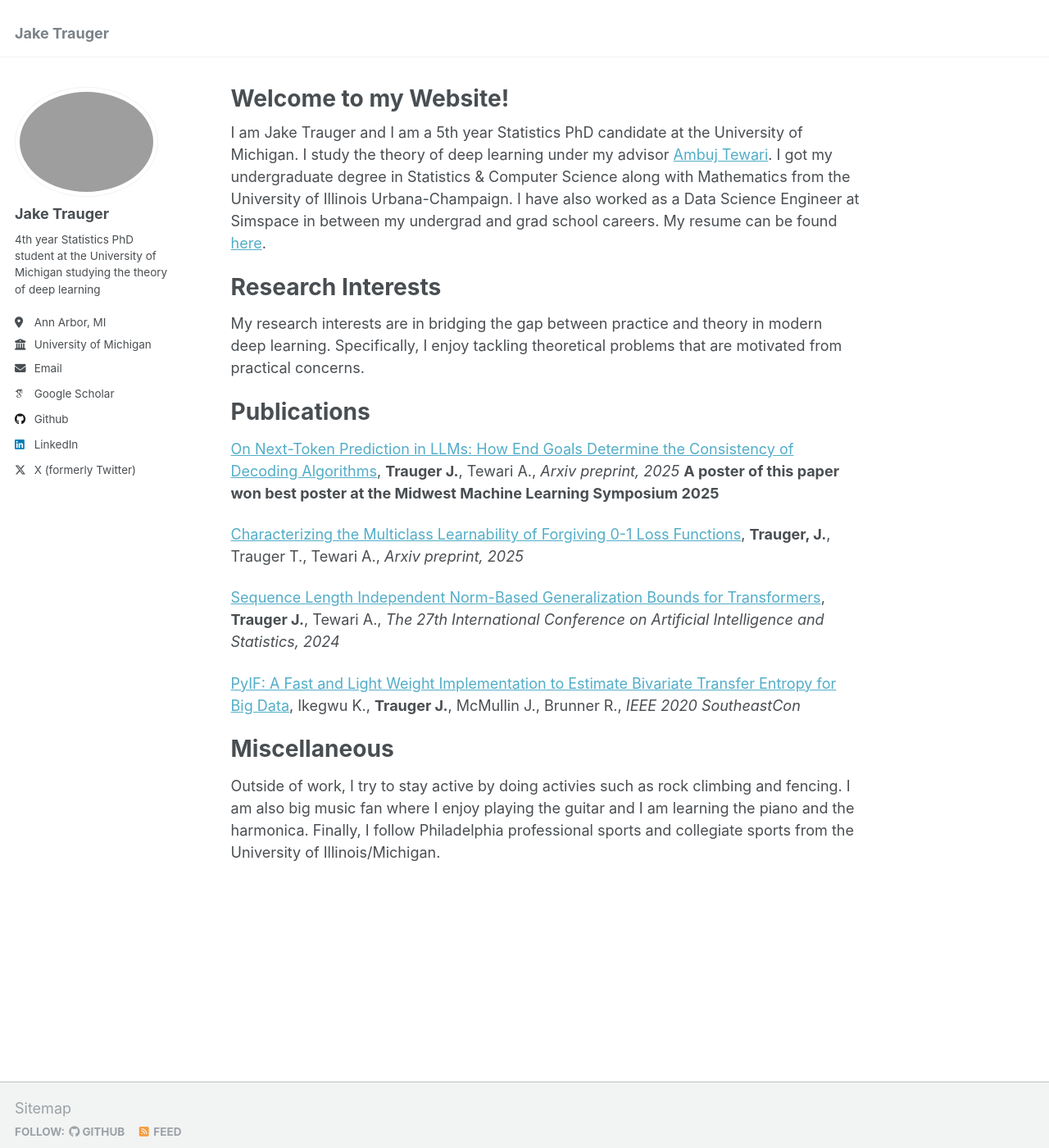
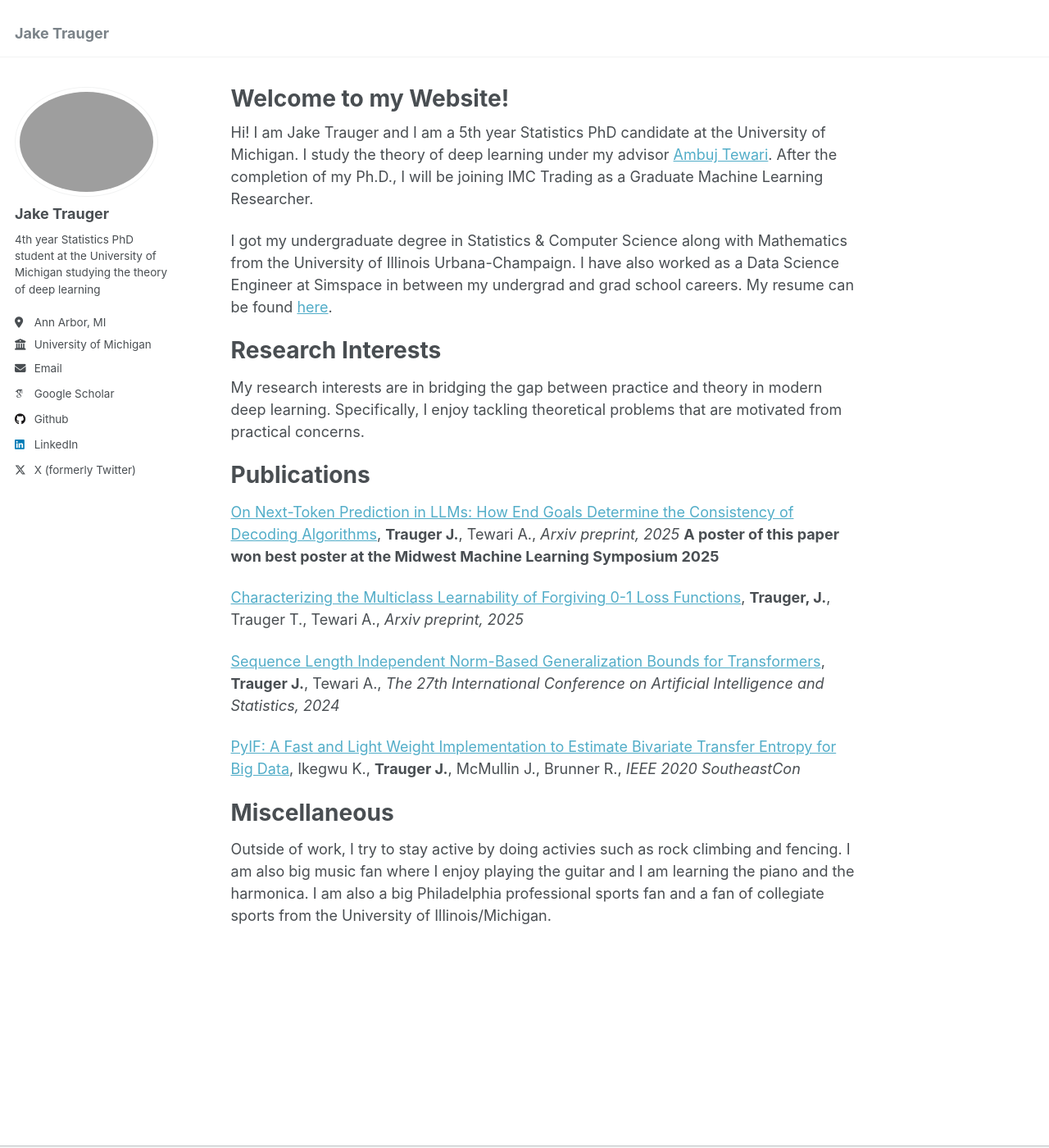
Before and after one commit to traugerjacob/traugerjacob.github.io, a Jekyll site: the page built from _pages/about.md, in a window 1280 px wide and 1400 px high. Shown: the whole window at 82% size. Built offline with Jekyll 4.4.1, drawn with Linux system fonts in a browser that asks for light colours; some web fonts are replaced.

Commit message:
Update about.md

```diff
--- a/_pages/about.md
+++ b/_pages/about.md
@@ -6,7 +6,9 @@ redirect_from:
   - /about/
   - /about.html
 ---
-I am Jake Trauger and I am a 5th year Statistics PhD candidate at the University of Michigan. I study the theory of deep learning under my advisor [Ambuj Tewari](https://www.ambujtewari.com/). I got my undergraduate degree in Statistics & Computer Science along with Mathematics from the University of Illinois Urbana-Champaign. I have also worked as a Data Science Engineer at Simspace in between my undergrad and grad school careers. My resume can be found [here](https://traugerjacob.github.io/files/Resume_Jacob_Trauger.pdf).
+Hi! I am Jake Trauger and I am a 5th year Statistics PhD candidate at the University of Michigan. I study the theory of deep learning under my advisor [Ambuj Tewari](https://www.ambujtewari.com/). After the completion of my Ph.D., I will be joining IMC Trading as a Graduate Machine Learning Researcher.
+
+I got my undergraduate degree in Statistics & Computer Science along with Mathematics from the University of Illinois Urbana-Champaign. I have also worked as a Data Science Engineer at Simspace in between my undergrad and grad school careers. My resume can be found [here](https://traugerjacob.github.io/files/Resume_Jacob_Trauger.pdf).
 
 Research Interests
 ======
@@ -26,4 +28,4 @@ Publications
 
 Miscellaneous
 ======
-Outside of work, I try to stay active by doing activies such as rock climbing and fencing. I am also big music fan where I enjoy playing the guitar and I am learning the piano and the harmonica. Finally, I follow Philadelphia professional sports and collegiate sports from the University of Illinois/Michigan.
+Outside of work, I try to stay active by doing activies such as rock climbing and fencing. I am also big music fan where I enjoy playing the guitar and I am learning the piano and the harmonica. I am also a big Philadelphia professional sports fan and a fan of collegiate sports from the University of Illinois/Michigan.
```
